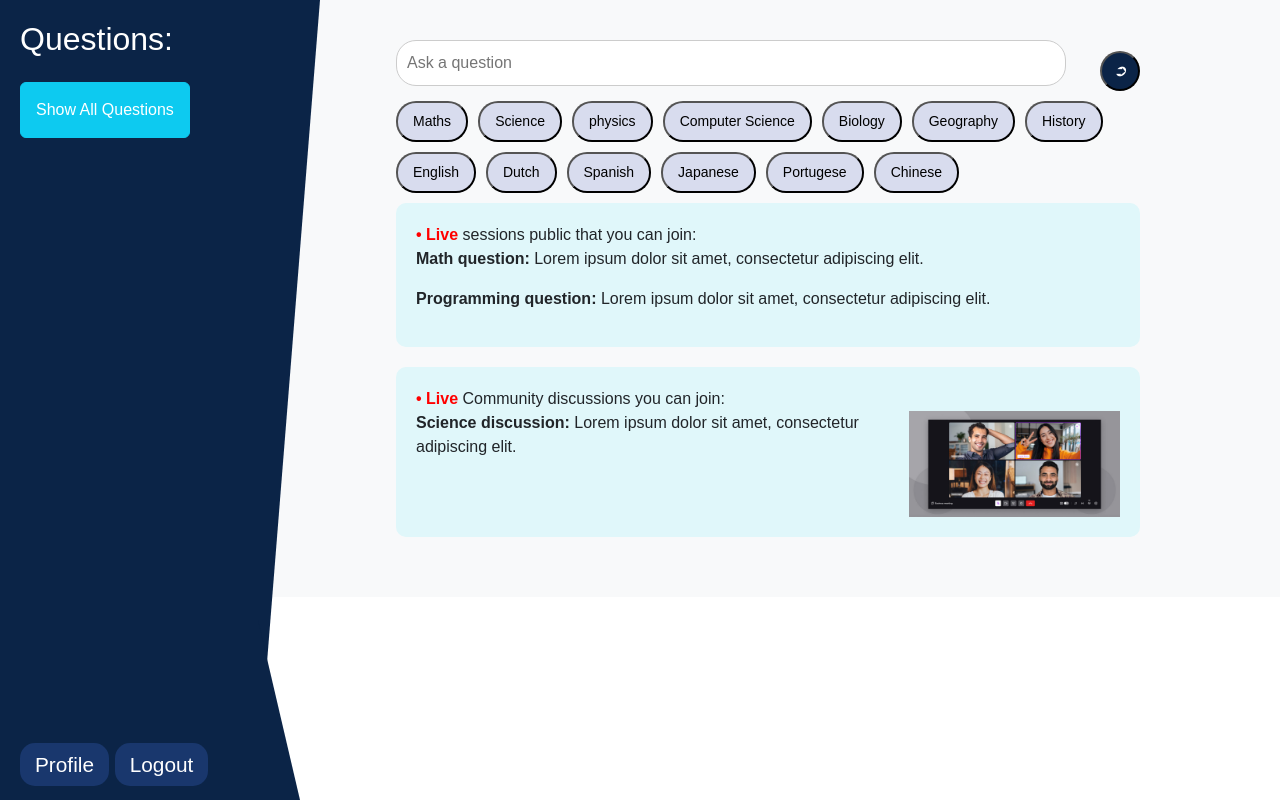
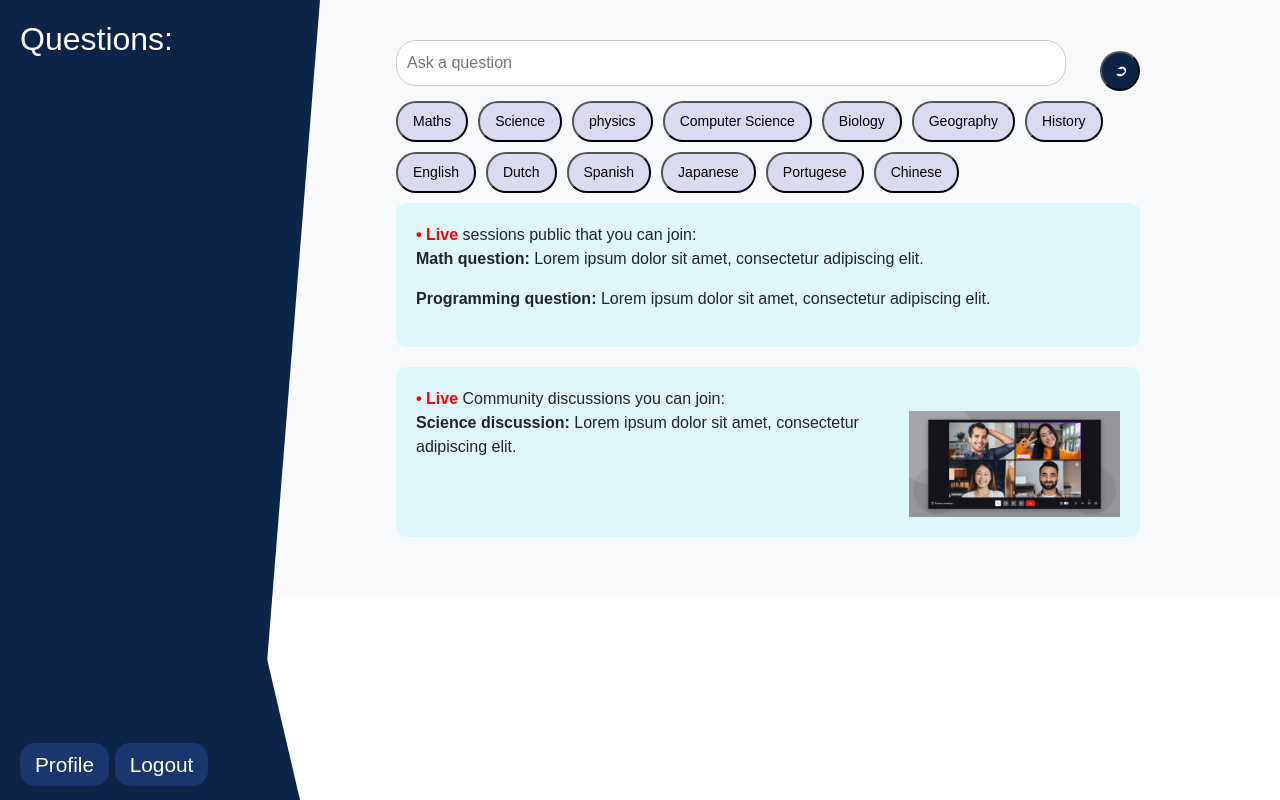
Before and after one commit to Priy4s/TLE-1-experiment-3, a PHP site: page / in a window 1280 px wide. Run offline with PHP 8.4, Linux system fonts and the light colour scheme; a user stored in the database is signed in; data comes from the database, SQL or seed files in the repository.

Commit message:
merge fix

```diff
--- a/index.php
+++ b/index.php
@@ -91,9 +91,9 @@
             <a href="question_details.php?question_id=<?php echo $question['id']; ?>"><?php echo htmlspecialchars($question['content']); ?></a>
         <?php endforeach; ?>
         <!-- Show All Questions Button -->
-        <div class="mt-3">
-            <a href="all_questions.php" class="btn btn-info">Show All Questions</a>
-        </div>
+<!--        <div class="mt-3">-->
+<!--            <a href="all_questions.php" class="btn btn-info">Show All Questions</a>-->
+<!--        </div>-->
     </div>
     <div class="sidebarProfile">
         <div class="profile">
```
